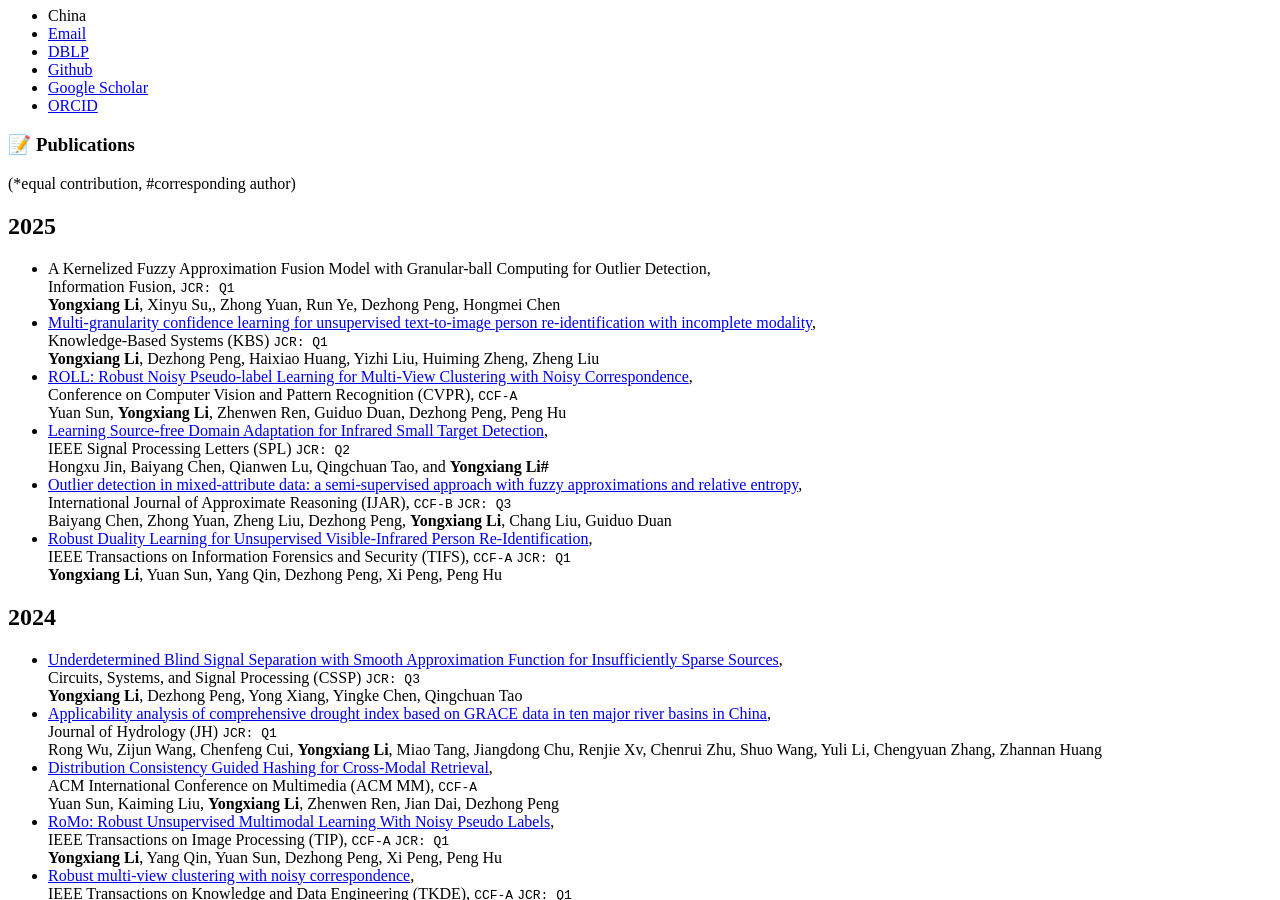
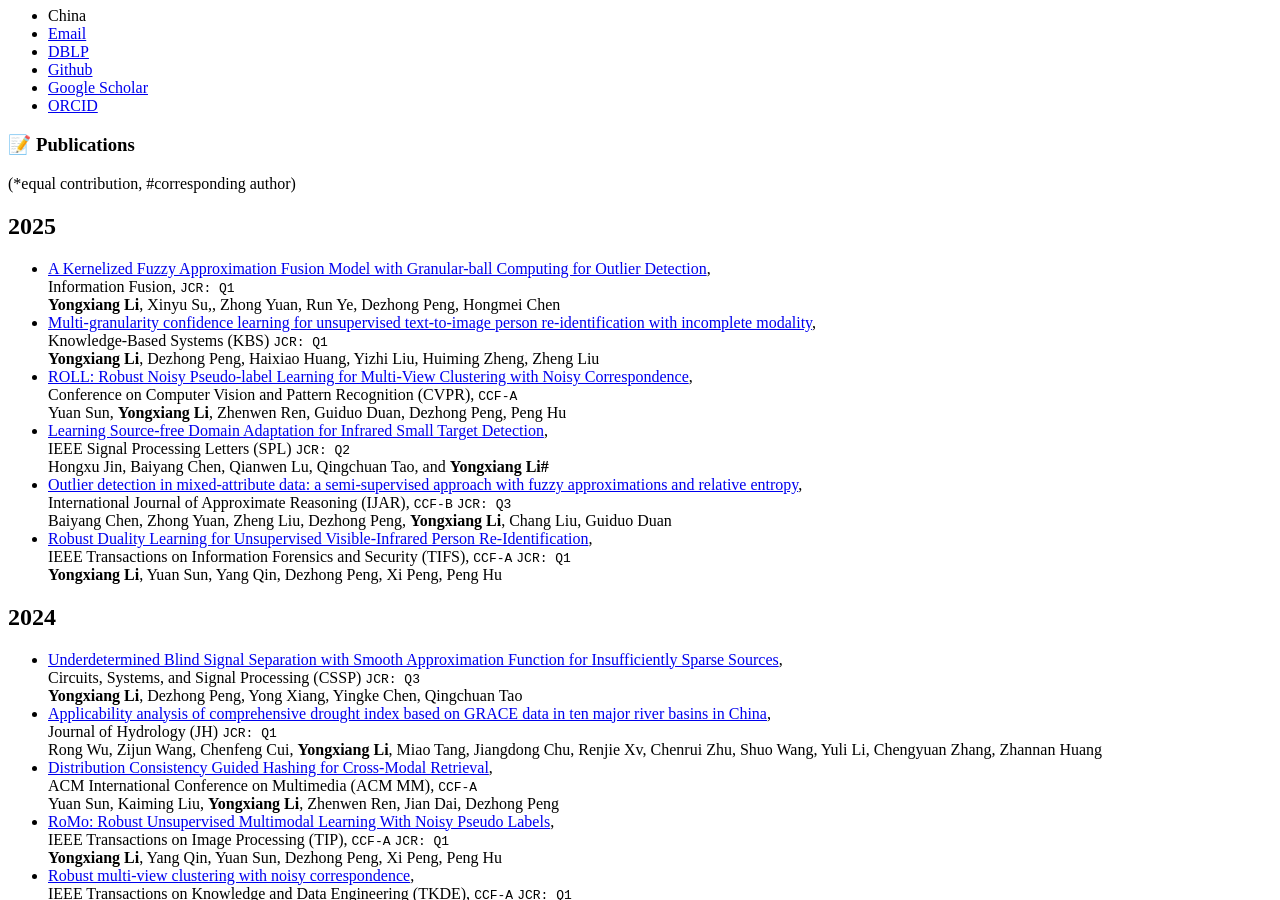
Before and after one commit to LYXRhythm/liyongxiang.github.io, a Jekyll site: the page built from _pages/includes/pub.md, in a window 1280 px wide and 900 px high, scrolled down 632 px. Built offline with Jekyll 4.4.1, drawn with Linux system fonts in a browser that asks for light colours; our own code applies the rules of GitHub Pages for plain Markdown files; part of the change alters nothing that is shown.

Commit message:
Update pub.md

```diff
--- a/_pages/includes/pub.md
+++ b/_pages/includes/pub.md
@@ -3,7 +3,7 @@
 (*equal contribution, #corresponding author)
 
 ## 2025
-- A Kernelized Fuzzy Approximation Fusion Model with Granular-ball Computing for Outlier Detection, <br> Information Fusion, `JCR: Q1` <br> **Yongxiang Li**, Xinyu Su,, Zhong Yuan, Run Ye, Dezhong Peng, Hongmei Chen
+- [A Kernelized Fuzzy Approximation Fusion Model with Granular-ball Computing for Outlier Detection](https://www.sciencedirect.com/science/article/pii/S1566253525007729), <br> Information Fusion, `JCR: Q1` <br> **Yongxiang Li**, Xinyu Su,, Zhong Yuan, Run Ye, Dezhong Peng, Hongmei Chen
 - [Multi-granularity confidence learning for unsupervised text-to-image person re-identification with incomplete modality](https://www.sciencedirect.com/science/article/abs/pii/S095070512500351X), <br> Knowledge-Based Systems (KBS) `JCR: Q1` <br> **Yongxiang Li**, Dezhong Peng, Haixiao Huang, Yizhi Liu, Huiming Zheng, Zheng Liu
 - [ROLL: Robust Noisy Pseudo-label Learning for Multi-View Clustering with Noisy Correspondence](https://openaccess.thecvf.com/content/CVPR2025/html/Sun_ROLL_Robust_Noisy_Pseudo-label_Learning_for_Multi-View_Clustering_with_Noisy_CVPR_2025_paper.html), <br> Conference on Computer Vision and Pattern Recognition (CVPR), `CCF-A` <br> Yuan Sun, **Yongxiang Li**, Zhenwen Ren, Guiduo Duan, Dezhong Peng, Peng Hu
 - [Learning Source-free Domain Adaptation for Infrared Small Target Detection](https://ieeexplore.ieee.org/document/10916925), <br> IEEE Signal Processing Letters (SPL) `JCR: Q2` <br> Hongxu Jin, Baiyang Chen, Qianwen Lu, Qingchuan Tao, and **Yongxiang Li#**
```
